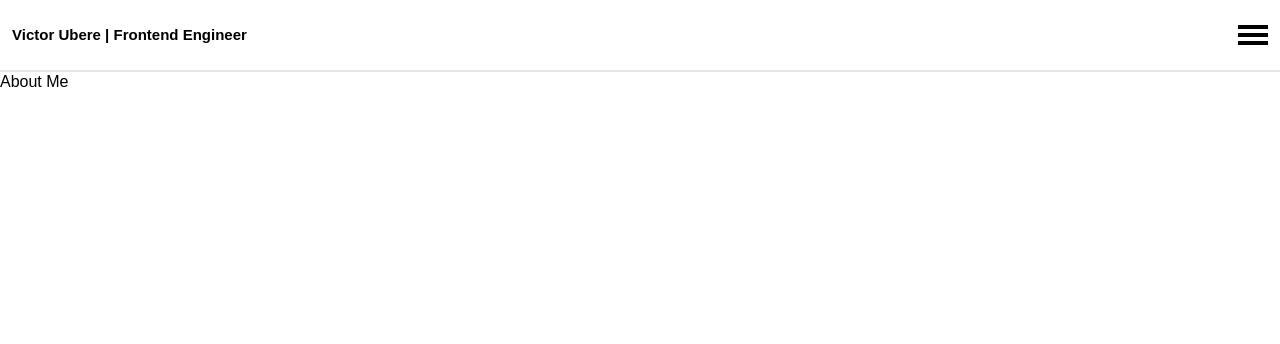
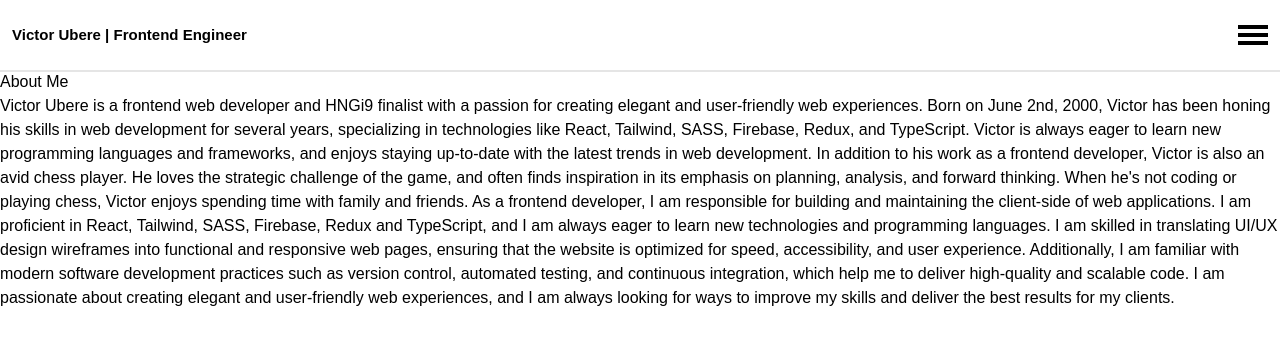
Before and after one commit to Vubere/portfolio, a Next.js app: page /about in a window 1280 px wide. Shown: the top 344 px of the page. Built offline with nearby package versions, Linux system fonts and the light colour scheme; a web font is replaced by a local one.

Commit message:
Update about me

```diff
--- a/pages/about/index.jsx
+++ b/pages/about/index.jsx
@@ -7,6 +7,13 @@ export default function Aside({ className }) {
     <section>
       <h2>About Me</h2>
 
+Victor Ubere is a frontend web developer and HNGi9 finalist with a passion for creating elegant and user-friendly web experiences. Born on June 2nd, 2000, Victor has been honing his skills in web development for several years, specializing in technologies like React, Tailwind, SASS, Firebase, Redux, and TypeScript. Victor is always eager to learn new programming languages and frameworks, and enjoys staying up-to-date with the latest trends in web development.
+
+In addition to his work as a frontend developer, Victor is also an avid chess player. He loves the strategic challenge of the game, and often finds inspiration in its emphasis on planning, analysis, and forward thinking. When he's not coding or playing chess, Victor enjoys spending time with family and friends.
+
+
+As a frontend developer, I am responsible for building and maintaining the client-side of web applications. I am proficient in React, Tailwind, SASS, Firebase, Redux and TypeScript, and I am always eager to learn new technologies and programming languages. I am skilled in translating UI/UX design wireframes into functional and responsive web pages, ensuring that the website is optimized for speed, accessibility, and user experience. Additionally, I am familiar with modern software development practices such as version control, automated testing, and continuous integration, which help me to deliver high-quality and scalable code. I am passionate about creating elegant and user-friendly web experiences, and I am always looking for ways to improve my skills and deliver the best results for my clients.
+
 
     </section>
   );
```
